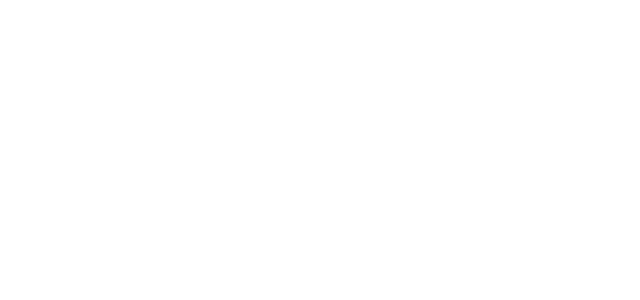
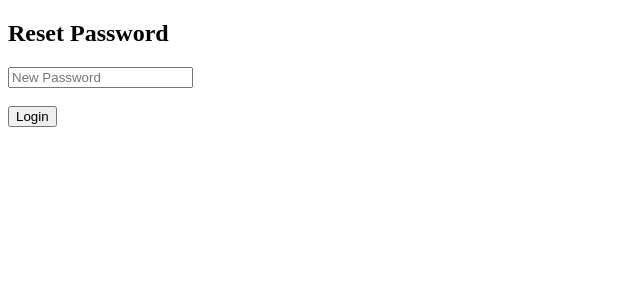
Before and after one commit to Piy-7Cs/secure-pass-frontend, a React (Vite) app: page /reset-password/1 in a window 1280 px wide. Before the commit this address had no page. Shown: the top 300 px of the page, without its empty margins (0-640 px from the left). Built offline with nearby package versions, Linux system fonts and the light colour scheme.

Commit message:
Added Reset Password functionality

```diff
--- a/src/App.tsx
+++ b/src/App.tsx
@@ -4,7 +4,7 @@ import Register from "./pages/Register";
 import EntryDetails from "./pages/Details";
 import { getEntries } from "./api/password";
 import { useEffect, useState } from "react";
-
+import ResetPassword from "./pages/ResetPassword";
 
 import EditPassword from "./pages/EditPassword";
 import ForgotPassword from "./pages/ForgotPassword";
@@ -48,6 +48,7 @@ function App(){
 
         <Route path="/edit/:id" element={<EditPassword />} />
         <Route path="/forgot-password" element= {<ForgotPassword />} />
+        <Route path="/reset-password/:token" element={<ResetPassword />} />
       </Routes>
     </BrowserRouter>
   );
--- a/src/pages/Details.tsx
+++ b/src/pages/Details.tsx
@@ -23,6 +23,7 @@ export default function EntryDetails( {passwords} : PasswordListProps){
 
     const [entry, setEntry] = useState<PasswordEntry|null>(null)
     const {id} = useParams<{id : string}>()
+
 
     useEffect( ()=> {
 
--- /dev/null
+++ b/src/pages/ResetPassword.tsx
@@ -0,0 +1,36 @@
+import { useParams } from "react-router-dom";
+import { useNavigate } from "react-router-dom";
+import { useState, type FormEvent } from "react";
+import { resetPassword } from "../api/auth";
+
+
+export default function ResetPassword(){
+
+    const navigate= useNavigate()
+    const [newpassword, setPassword] = useState("")
+
+    const {token} = useParams<{token: string}>()
+
+    const handleSubmit = async (e: FormEvent) => {
+        e.preventDefault()
+        try {
+            const res = await resetPassword(token!, newpassword)
+            if (res) navigate("/login")
+        }
+        catch(err){
+            console.error("Failed to Reset Password", err)
+        }
+
+    }
+
+
+
+    return (
+    <form onSubmit={handleSubmit}>
+      <h2>Reset Password</h2>
+      <input type="password" placeholder="New Password" value={newpassword} onChange={e => setPassword(e.target.value)} /> <br /> <br />
+      <button type="submit">Login</button>
+    </form>
+    )
+
+}
```
